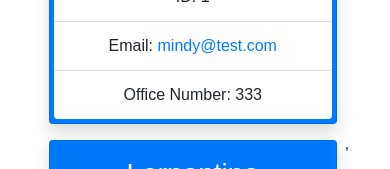
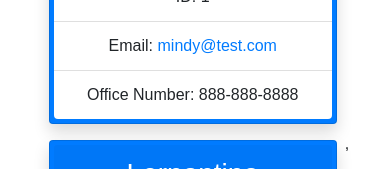
Before and after one commit to Mindydiane/bosses, a website: page dist/index.html in a window 390 px wide. Shown: the part 255-424 px from the top of the page. Drawn offline with nearby package versions, Linux system fonts and the light colour scheme.

Commit message:
realized office number is the phone number not room number

```diff
--- a/dist/index.html
+++ b/dist/index.html
@@ -28,7 +28,7 @@
         <ul class="list-group list-group-flush">
             <li class="list-group-item">ID: 1</li>
             <li class="list-group-item">Email: <a href="mailto:mindy@test.com">mindy@test.com</a></li>
-            <li class="list-group-item">Office Number: 333</li>
+            <li class="list-group-item">Office Number: 888-888-8888</li>
         </ul>
     </div>
 ,
```
Also changed, not shown: README.md.
